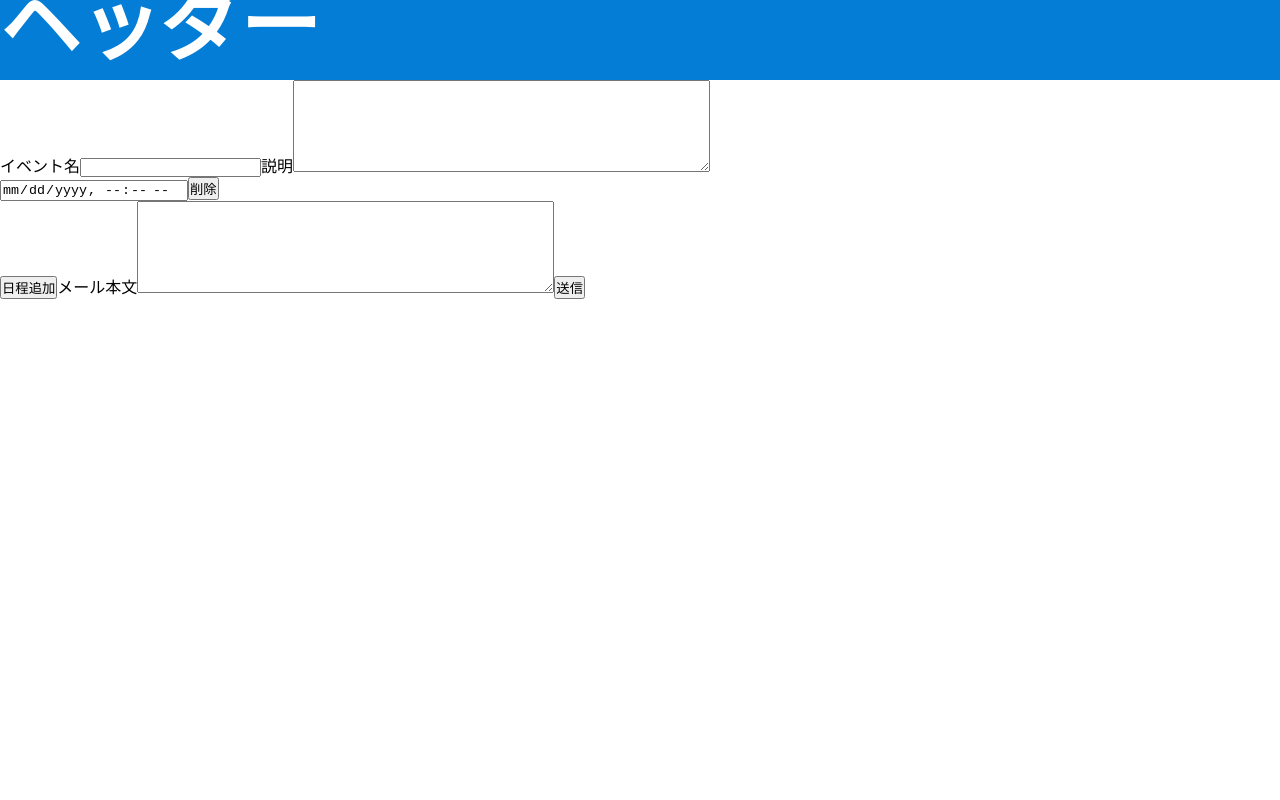
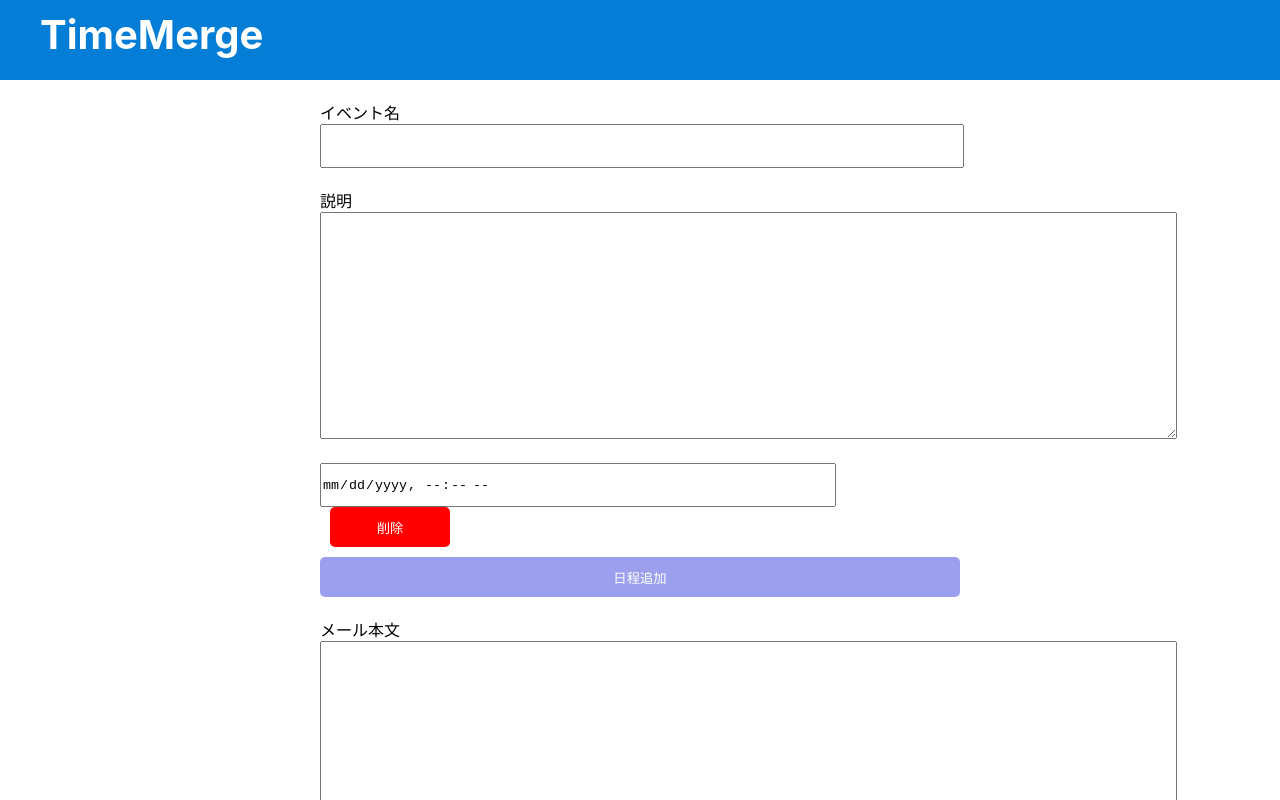
Before and after one commit to HKen12340/TimeMerge, a React (Create React App) app: page / in a window 1280 px wide. Shown: the top 800 px of the page. Built offline with nearby package versions, Linux system fonts and the light colour scheme; the HTML template or start-up script is replaced by a standard one.

Commit message:
UI作成その2

```diff
--- a/src/App.css
+++ b/src/App.css
@@ -11,6 +11,7 @@ header {
   font-weight: bold;
   color: white;
   line-height: 50px;
+  display: flex;
 }
 
 header p {
@@ -32,10 +33,20 @@ th {
   min-width: 100px;
 }
 
+th {
+  background-color: #C3DBFF;
+  color: #FFFF;
+}
+
+.TitleSection {
+  margin: 10px auto;
+  width: 50%;
+}
+
 .table-wrap {
   text-align: center;
   margin: 0 auto;
-  width: 80%;
+  width: 50%;
   overflow-x: scroll;
 }
 
@@ -87,13 +98,13 @@ input[type="radio"]:checked+label img {
   overflow: hidden;
 }
 
-#rightRewardId{
+#rightRewardId {
   position: absolute;
   top: 90%;
   right: 10%;
 }
 
-#leftRewardId{
+#leftRewardId {
   position: absolute;
   top: 90%;
   left: 10%;
@@ -171,10 +182,9 @@ input[type="datetime-local"] {
   background-color: #9b9fee;
   color: white;
   border-radius: 5px;
-  border-color: white;
 }
 
-.CreateEventInputArea {
+.EventInputFrom {
   width: 50%;
   margin: 0 auto;
 }
@@ -208,3 +218,21 @@ section {
   margin-top: 18%;
   text-align: center;
 }
+
+.HaederMenu {
+  margin-left: 40%;
+  padding: 3px 0;
+  /* display: flex; */
+}
+
+.HaederBtn {
+  border: none;
+  border-radius: 5px;
+  width: 150px;
+  height: 40px;
+  font-size: 12px;
+  font-weight: bold;
+  color: #FFFF;
+  background-color: #7D82F2;
+  margin: 0 10px;
+}
--- a/src/EventCreate.jsx
+++ b/src/EventCreate.jsx
@@ -1,18 +1,20 @@
 import { useNavigate } from "react-router-dom";
 import './App.css';
-import React,{useState} from 'react';
-
+import { React, useEffect, useState } from "react";
+import { PropagateLoader } from 'react-spinners';
 
 function EventCreate() {
   const navigate = useNavigate();
 
+  const [isLoading, setIsLoading] = useState(false);
+
   const[dateInputList,SetdateInputList] = useState([
-    <input type='datetime-local' name='date[]' id='dates'></input>
+    <input type='datetime-local' name='date[]' className="DateTimeInputClass" id='dates'></input>
   ]);
 
   const addDateInput = () => {
     SetdateInputList([...dateInputList,
-        <input type='date' name='date[]'></input>
+        <input type='datetime-local' name='date[]' className="DateTimeInputClass"></input>
     ])
     console.log(...dateInputList)
   }
@@ -68,30 +70,47 @@ const SubmitEevnts = () => {
 
 
   return (
+
+    <div>
+      { isLoading ? <PropagateLoader className='PropagateLoader' color="#36d7b7" size={40} /> :
       <div>
         <header>
-        <h1>ヘッダー</h1>
+          <p>TimeMerge</p>
         </header>
+        <section className="EventInputFrom">
         <form action="" method='post' id='form1'>
-        <label htmlFor="">イベント名</label>
-        <input type='text' name='name' id='eventName'></input>
-        <label htmlFor="">説明</label>
-        <textarea cols="50" rows="6" name='descriptoin' id='descriptoin'></textarea>
-        <ul>
+          <section>
+            <p><label htmlFor="">イベント名</label></p>
+            <input type='text' name='name' id='eventName' className="TextInputClass"></input>
+          </section>
+          <section>
+            <p><label htmlFor="">説明</label></p>
+            <textarea cols="105" rows="15" name='descriptoin' id='descriptoin'></textarea>
+          </section>
+          <section>
+            <ul className="DateList">
             {
               Object.values(dateInputList).map((item,index) => (
               <div>
-             <li key={index}>{item}<button type='button'
+                <li className="Dateli" key={index}>{item}<button type='button' className="DeleteBtn"
                 onClick={() => deleteDateInput(index)}>削除</button></li>
                 </div>
               ))
             }
             </ul>
-        <button type='button' onClick={addDateInput}>日程追加</button>
-        <label htmlFor="">メール本文</label>
-        <textarea cols="50" rows="6" name='mailText' id='mailText'></textarea>
-        <button type="button" onClick={SubmitEevnts}>送信</button>
+            <button type='button' onClick={addDateInput} className="AddDateTimeBtn">日程追加</button>
+          </section>
+          <section>
+            <p><label htmlFor="">メール本文</label></p>
+            <textarea cols="105" rows="15" name='mailText' id='mailText'></textarea>
+          </section>
+          <section className="SubmitBtnSection">
+            <button type="button" onClick={SubmitEevnts} className="SubmitBtn">送信</button>
+          </section>
         </form>
+        </section>
+      </div>
+    }
     </div>
 
   );
--- a/src/EventEdit.jsx
+++ b/src/EventEdit.jsx
@@ -1,3 +1,4 @@
+import './App.css';
 import { useParams } from "react-router-dom";
 import { React, useEffect, useState } from "react";
 import { useNavigate } from "react-router-dom";
@@ -62,25 +63,36 @@ function EventEdit(){
     }) .catch(error => {
         console.log(error)
      });
-
   }
-
   return(
     <div>
         {Content === undefined ? "" :
           <div>
+          <header>
+            <p>TimeMerge</p>
+          </header>
+          <section className='EventInputFrom'>
             <form method="put">
+              <section>
                 <label htmlFor="">イベント名</label>
-              <input type="text" id="eventName" defaultValue={EventName}
+                <input className='TextInputClass' type="text" id="eventName" defaultValue={EventName}
                 onChange={(e) => setEventNameText(e.target.value)}/>
+              </section>
+              <section>
                 <label htmlFor="" >説明</label>
-              <textarea  id="descriptoin" defaultValue={Descriptoin}
+                <textarea cols="105" rows="15" id="descriptoin" defaultValue={Descriptoin}
                 onChange={(e) => setDescriptoin(e.target.value)}></textarea>
+              </section>
+              <section>
                 <label htmlFor="">メール本文</label>
-               <input type="text"  defaultValue={MailText}
+                <textarea cols="105" rows="15" defaultValue={MailText}
                   onChange={(e) => setMailText(e.target.value)}  />
-              <input type="button" onClick={SubmitEevnts} defaultValue="送信" />
+              </section>
+              <session className='SubmitBtnSection'>
+                <p><input className='SubmitBtn' type="button" onClick={SubmitEevnts} defaultValue="送信" /></p>
+              </session>
             </form>
+            </section>
           </div>
         }
     </div>
--- a/src/ShowEvent.jsx
+++ b/src/ShowEvent.jsx
@@ -134,11 +134,20 @@ import batu from './batu.png';
 
   return (
     <div>
-     URL：http://localhost:3000/show/{id}
        { isLoading ? <PropagateLoader className='PropagateLoader' color="#36d7b7" size={40} /> :
          <div>
-           <h1>{event_name}</h1>
-           <p>{description}</p>
+          <header>
+            <p>TimeMerge</p>
+            <p className='HaederMenu'>
+              <button className='HaederBtn' type='button' onClick={DicicsionEvent}>日程確定メールを送信</button>
+              <button className='HaederBtn' type='button' onClick={eventEdit}>イベント編集</button>
+              <button className='HaederBtn' type='button' onClick={eventDelete}>削除</button>
+            </p>
+          </header>
+          <section className='TitleSection'>
+            <h1>{event_name}</h1>
+            <p>{description}</p>
+           </section>
            <div className="table-wrap">
            <table className='table'>
 
@@ -176,24 +185,23 @@ import batu from './batu.png';
                 </div>
               ))
               }
-              <div className=''>
-                <label htmlFor="">名前</label>
-                <input type="text" name='username' id='username' required/>
-              </div>
-              <div>
-              <label htmlFor="">メールアドレス</label>
-                <input type="email" name='email' id='email' />
-              </div>
-              <div>
-              <label htmlFor="">備考</label>
-                <textarea name="remarks" id="remarks"></textarea>
-              </div>
-              <div>
-                <button type='button' onClick={DicicsionEvent}>メール送信</button>
-                <button type="button" onClick={SubmitEevnts}>送信</button>
-                <button type='button' onClick={eventEdit}>編集</button>
-                <button type='button' onClick={eventDelete}>削除</button>
-              </div>
+              <section className='EventInputFrom'>
+                <section>
+                  <label htmlFor="">名前</label>
+                  <input className='TextInputClass' type="text" name='username' id='username' required/>
+                </section>
+                  <section>
+                    <label htmlFor="">メールアドレス</label>
+                    <input className='TextInputClass' type="email" name='email' id='email' />
+                  </section>
+                <section>
+                  <label htmlFor="">備考</label>
+                  <textarea cols="105" rows="15" name="remarks" id="remarks"></textarea>
+                </section>
+                <section className="SubmitBtnSection">
+                  <button className='SubmitBtn' type="button" onClick={SubmitEevnts}>参加する</button>
+                </section>
+              </section>
           </form>
          </div>
         }
```
Lines whose indentation alone changed are shown as unchanged.
